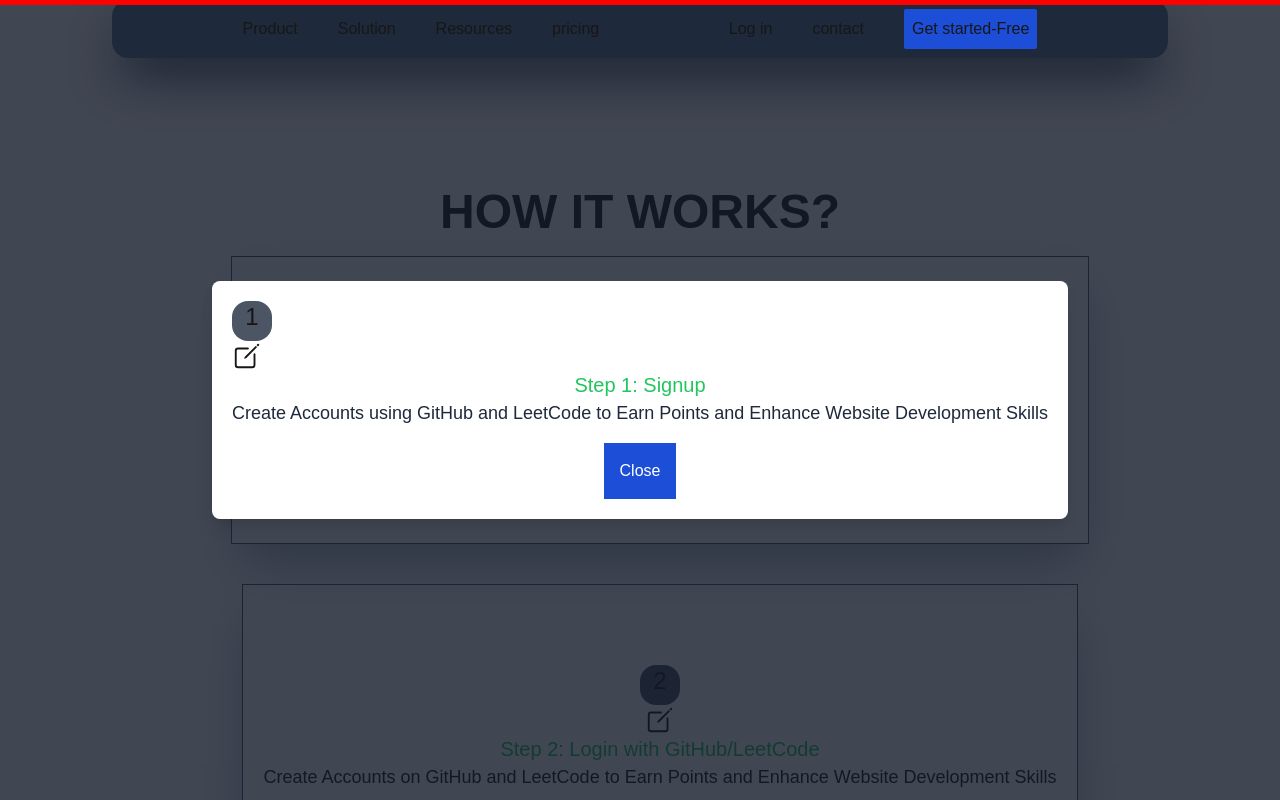
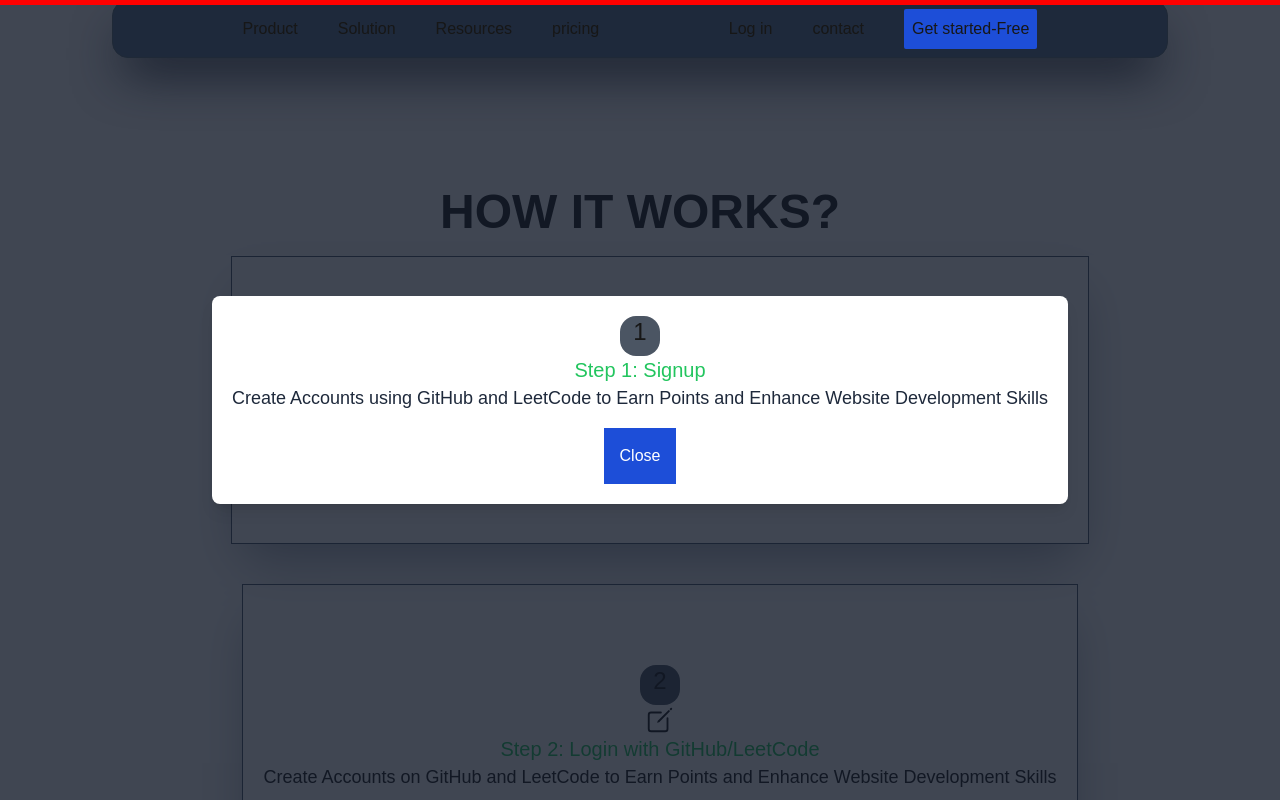
Before and after one commit to shubhamxcode/bond, a Next.js app: page /Home/work in a window 1280 px wide. Both pictures are taken after a click on the element 640 px from the left and 1070 px from the top of the page. Shown: the part 670-1470 px from the top of the page. Built offline with nearby package versions, Linux system fonts and the light colour scheme.

Commit message:
chnages in tailwind

```diff
--- a/app/Home/work/page.tsx
+++ b/app/Home/work/page.tsx
@@ -56,8 +56,7 @@ function Work() {
             >
               <div className='bg-white p-5 rounded-lg shadow-lg text-center'>
                 <motion.div>
-                  <motion.h5 className='text-2xl w-10 h-10 rounded-2xl bg-gray-600'>{selectcard.num}</motion.h5>
-                  <motion.h2 className='text-3xl'>{selectcard.image}</motion.h2>
+                  <motion.h5 className='m-auto text-2xl w-10 h-10 rounded-2xl bg-gray-600'>{selectcard.num}</motion.h5>
                   <motion.h2 className='text-xl text-green-500'>{selectcard.step}</motion.h2>
                   <motion.h2 className='text-lg text-slate-800'>{selectcard.description}</motion.h2>
                 </motion.div>
```
